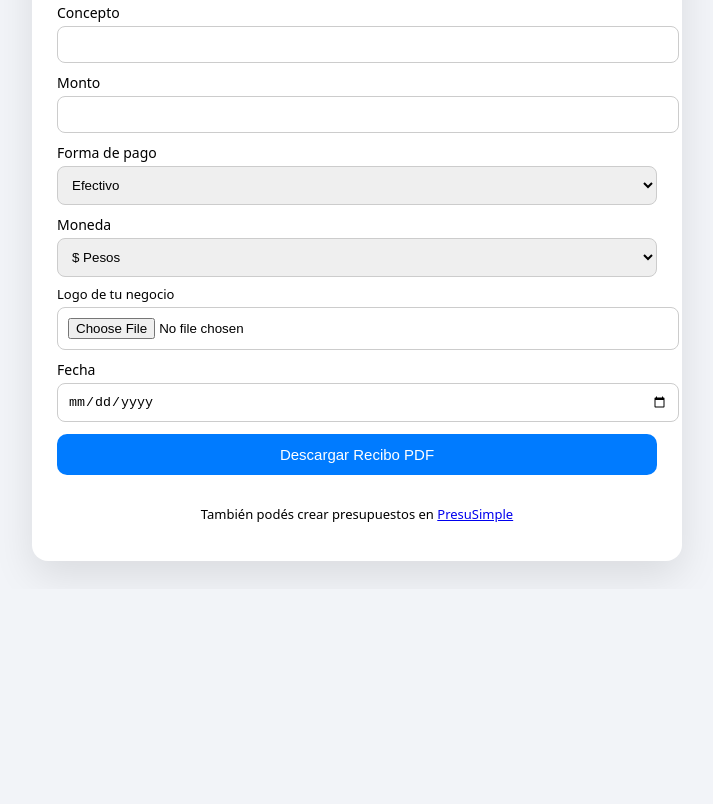
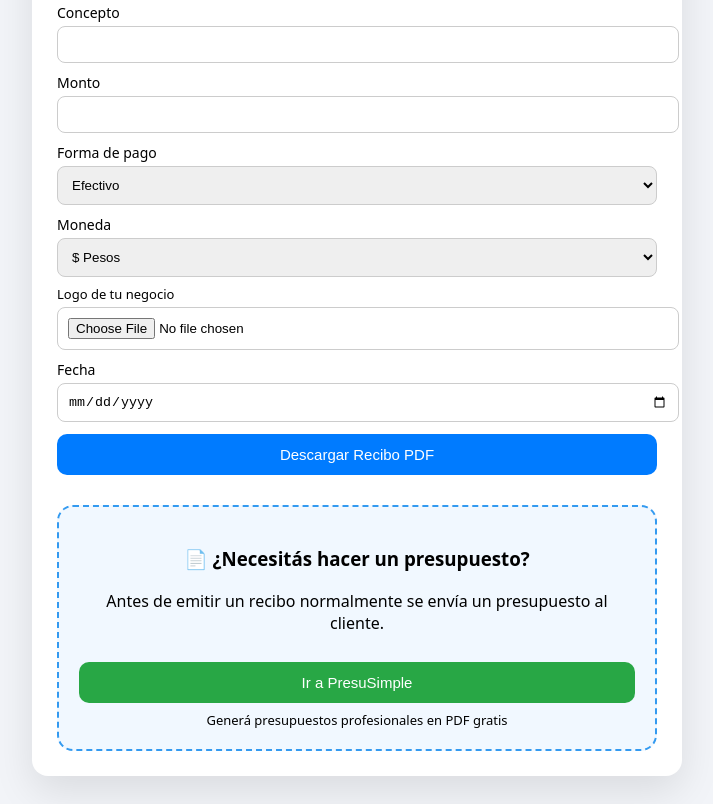
Before and after one commit to PresuSimple/presusimple.github.io, a plain HTML site: page recibosimple.html in a window 1280 px wide. Shown: the part 417-1221 px from the top of the page, without its empty margins (283-996 px from the left). Before the commit the page ends 1006 px from the top, so only its background shows below. Drawn offline with nearby package versions, Linux system fonts and the light colour scheme.

Commit message:
Update recibosimple.html

```diff
--- a/recibosimple.html
+++ b/recibosimple.html
@@ -142,9 +142,30 @@ Logo de tu negocio
 <div id="estado"></div>
 
 <p style="margin-top:30px;font-size:13px;text-align:center">
-También podés crear presupuestos en
-<a href="https://presusimple.github.io">PresuSimple</a>
+<div style="
+margin-top:30px;
+padding:20px;
+background:#f1f8ff;
+border:2px dashed #339af0;
+border-radius:16px;
+text-align:center;
+">
+
+<h3>📄 ¿Necesitás hacer un presupuesto?</h3>
+
+<p>
+Antes de emitir un recibo normalmente se envía un presupuesto al cliente.
 </p>
+
+<a href="https://presusimple.github.io" target="_blank">
+<button style="background:#28a745">
+Ir a PresuSimple
+</button>
+</a>
+
+<div style="font-size:13px;margin-top:8px;">
+Generá presupuestos profesionales en PDF gratis
+</div>
 
 </div>
 
@@ -219,13 +240,16 @@ let y=20
 
 if(logoData){
 
-const maxWidth=40
-const ratio=logoHeight/logoWidth
-const h=maxWidth*ratio
+doc.addImage(
+logoData,
+"PNG",
+20,
+10,
+40,
+20
+)
 
-doc.addImage(logoData,"PNG",20,10,maxWidth,h)
-
-y=10+h+10
+y = 40
 
 }
 
```
